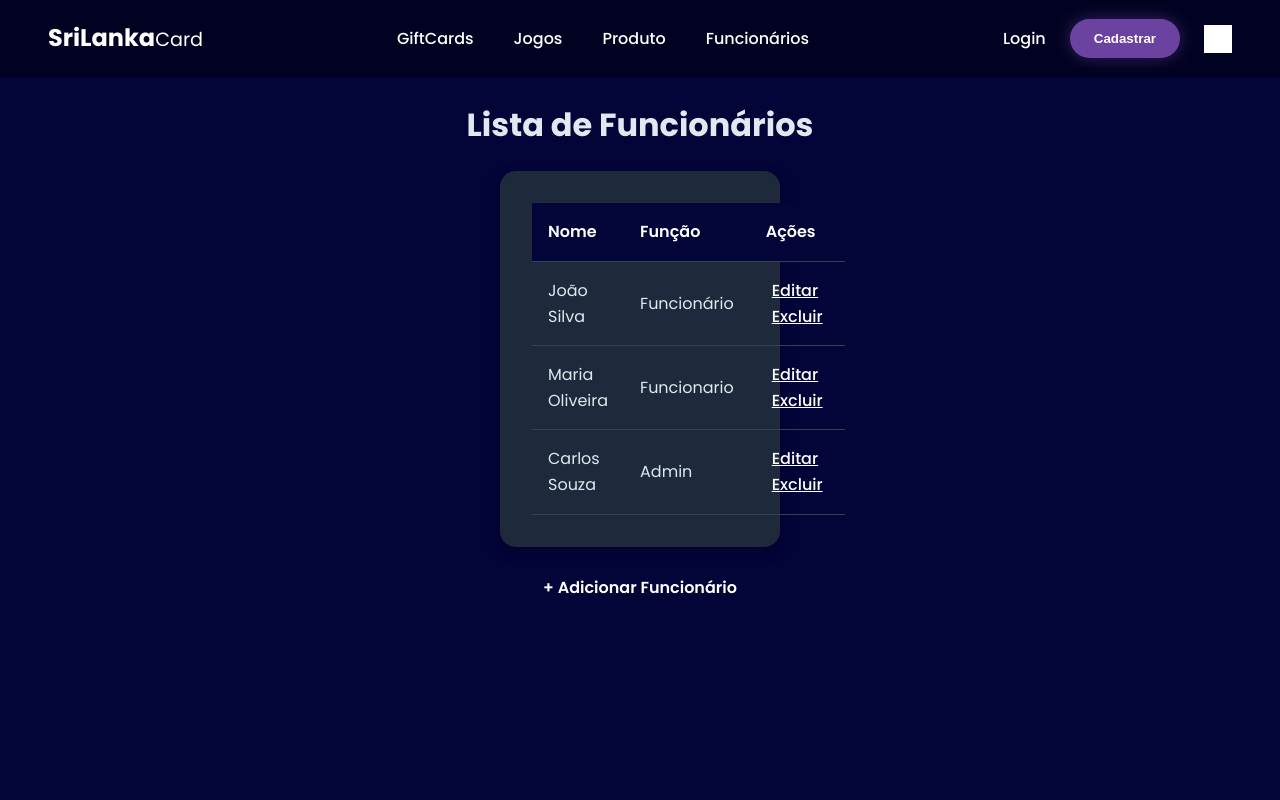
After one commit to Am4r00/SriLanka-Card, a Spring app: template src/main/resources/templates/employe.html in a window 1280 px wide. The commit adds this page. Run offline with Thymeleaf, Linux system fonts and the light colour scheme; the template is opened without the code that fills it, so the values that code supplies are empty; grey boxes are pictures that could not be loaded.

Commit message:
Criando tela de funcionário

```diff
--- /dev/null
+++ b/src/main/resources/static/css/employe.css
@@ -0,0 +1,247 @@
+/* ------------- overrides para garantir fundo sem imagem ------------- */
+:root{
+    --primary-color:#6C42A1; --secondary-color:#A379D5; --dark-bg:#030438;
+    --light-bg:#1e293b; --text-color:#e2e8f0; --subtle-text:#94a3b8;
+    --border-color:#334155; --white:#fff; --success:#5ac561; --danger:#f04848;
+}
+
+html, body{
+    background-color:var(--dark-bg) !important;
+    background-image:none !important;
+    background-repeat:no-repeat !important;
+    background-size:cover !important;
+    min-height:100%;
+}
+
+/* remover imagens aplicadas em classes comuns de hero/banner */
+.hero, .promo-banner, .header-hero, .page-hero, .main-hero, .site-hero {
+    background-image: none !important;
+    background-color: transparent;
+}
+
+/* remover pseudo-elementos que possam conter imagem */
+html::before, html::after, body::before, body::after {
+    background-image: none !important;
+}
+
+/* remover imagem do footer/section caso exista */
+footer, .about-footer { background-image: none !important; }
+
+/* ===================== seu css de funcionarios ===================== */
+/* === ESTILO GLOBAL === */
+body {
+    font-family: 'Poppins', sans-serif;
+    margin: 0;
+    padding: 0;
+    background-color: var(--dark-bg);
+    color: var(--text-color);
+    line-height: 1.6;
+}
+
+/* === NAVBAR === */
+.navbar {
+    background-color: rgba(0, 0, 0, .4);
+    backdrop-filter: blur(10px);
+    -webkit-backdrop-filter: blur(10px);
+    padding: 1.2rem 3rem;
+}
+
+.navbar-container {
+    display: flex;
+    justify-content: space-between;
+    align-items: center;
+    max-width: 1200px;
+    margin: 0 auto;
+}
+
+.logo {
+    font-size: 1.5rem;
+    font-weight: 700;
+    text-decoration: none;
+    color: #fff;
+}
+
+.logo span {
+    font-weight: 400;
+    font-size: 1.2rem;
+}
+
+.nav-links ul {
+    list-style: none;
+    display: flex;
+    gap: 2.5rem;
+    padding: 0;
+    margin: 0;
+}
+
+.nav-links a {
+    text-decoration: none;
+    color: #fff;
+    font-weight: 500;
+    transition: color .3s ease;
+}
+
+.nav-links a:hover {
+    color: var(--secondary-color);
+}
+
+.nav-actions {
+    display: flex;
+    align-items: center;
+    gap: 1.5rem;
+}
+
+.login-link {
+    text-decoration: none;
+    color: #fff;
+    font-weight: 500;
+    transition: color .3s ease;
+}
+
+.login-link:hover {
+    color: var(--secondary-color);
+}
+
+.cta-button {
+    background: var(--primary-color);
+    color: var(--white);
+    padding: .75rem 1.5rem;
+    border: none;
+    border-radius: 50px;
+    font-weight: 600;
+    cursor: pointer;
+    transition: background-color .3s ease;
+    box-shadow: 0 0 15px rgba(108, 66, 161, .5);
+}
+
+.cta-button:hover {
+    background-color: var(--secondary-color);
+}
+
+/* === CONTAINER PRINCIPAL === */
+.container {
+    max-width: 1200px;
+    margin: 3rem auto;
+    padding: 0 2rem;
+}
+
+.page-title{
+    text-align: center;
+}
+
+/* === TÍTULO === */
+.container h1 {
+    text-align: center;
+    font-size: 2rem;
+    margin-bottom: 1rem;
+    color: var(--white);
+}
+
+/* === BOTÃO PRINCIPAL === */
+.add.btn {
+    display: inline-block;
+    background: none;
+    color: var(--white);
+    padding: 0.75rem 1.5rem;
+    border: none;
+    font-weight: 600;
+    text-decoration: none;
+    transition: background-color 0.3s ease;
+}
+
+.add.btn:hover{
+    color: var(--secondary-color);
+}
+
+.button-container {
+    display: flex;
+    justify-content: center; /* centraliza horizontalmente */
+    margin-top: 1rem;
+}
+
+
+/* === TABELA DE FUNCIONÁRIOS === */
+.table-container {
+    background-color: var(--light-bg);
+    padding: 2rem;
+    border-radius: 1rem;
+    margin-top: 1rem;
+    box-shadow: 0 5px 15px rgba(0,0,0,0.2);
+    margin-left: 500px;
+    margin-right: 500px;
+}
+
+.table-container table {
+    width: 100%;
+    border-collapse: collapse;
+    color: var(--text-color);
+}
+
+.table-container th, .table-container td {
+    padding: 1rem;
+    text-align: left;
+    border-bottom: 1px solid var(--border-color);
+}
+
+.table-container th {
+    background-color: var(--dark-bg);
+    color: var(--white);
+    font-weight: 600;
+}
+
+.table-container tr:hover {
+    background-color: rgba(255,255,255,0.03);
+}
+
+/* === BOTÕES DE AÇÃO === */
+.btn.edit,
+.btn.delete {
+    background: none;       /* sem fundo */
+    color: var(--white);    /* texto branco */
+    border: none;           /* sem borda */
+    padding: 6px;             /* sem padding */
+    cursor: pointer;        /* pointer ao passar o mouse */
+    text-decoration: underline; /* opcional: sublinha ao estilo link */
+    font-weight: 500;
+    transition: color 0.3s ease;
+}
+
+.btn.edit:hover,
+.btn.delete:hover {
+    color: var(--secondary-color); /* muda cor ao passar o mouse */
+    text-decoration: underline;    /* mantém sublinhado */
+}
+
+
+/* === FORMULÁRIO DE CADASTRO/EDIÇÃO === */
+.form-container {
+    background-color: var(--light-bg);
+    padding: 2rem;
+    border-radius: 1rem;
+    box-shadow: 0 5px 15px rgba(0,0,0,0.2);
+    max-width: 600px;
+    margin: 2rem auto;
+}
+
+.form-container h2 { text-align:center; color:var(--white); margin-bottom:1.5rem; }
+
+.form-group { margin-bottom:1.2rem; }
+.form-group label { display:block; color:var(--subtle-text); margin-bottom:.5rem; }
+.form-group input, .form-group select {
+    width:100%; padding:.75rem 1rem; background-color:var(--dark-bg); color:var(--white);
+    border:1px solid var(--border-color); border-radius:8px; outline:none;
+}
+.form-group input:focus, .form-group select:focus { border-color:var(--secondary-color); }
+
+.submit-btn {
+    display:block; width:100%; background-color:var(--primary-color); color:var(--white);
+    border:none; padding:.75rem; font-weight:600; border-radius:50px; cursor:pointer; transition:background-color .3s;
+}
+.submit-btn:hover { background-color:var(--secondary-color); }
+
+/* === RESPONSIVIDADE === */
+@media (max-width:768px) {
+    .navbar ul { flex-direction:column; gap:1rem; }
+    .table-container { overflow-x:auto; }
+    .form-container { width:90%; padding:1.5rem; }
+}
--- /dev/null
+++ b/src/main/resources/templates/employe.html
@@ -0,0 +1,92 @@
+<!DOCTYPE html>
+<html lang="pt-br">
+
+<head>
+  <meta charset="UTF-8" />
+  <meta name="viewport" content="width=device-width, initial-scale=1.0" />
+  <title>Funcionários | SriLanka Card</title>
+
+  <link rel="stylesheet" href="../static/css/homeStyle.css">
+  <link rel="stylesheet" href="../static/css/employe.css">
+  <link rel="preconnect" href="https://fonts.googleapis.com">
+  <link rel="preconnect" href="https://fonts.gstatic.com" crossorigin>
+  <link
+          href="https://fonts.googleapis.com/css2?family=Poppins:wght@400;500;600;700&display=swap"
+          rel="stylesheet">
+</head>
+
+<body>
+
+<!-- navbar -->
+<header class="navbar">
+  <div class="navbar-container">
+    <a href="home.html" class="logo">SriLanka<span>Card</span></a>
+
+    <nav class="nav-links">
+      <ul>
+        <li><a href="giftcard.html">GiftCards</a></li>
+        <li><a href="jogos.html">Jogos</a></li>
+        <li><a href="product.html">Produto</a></li>
+        <li><a href="#" class="active">Funcionários</a></li>
+      </ul>
+    </nav>
+
+    <div class="nav-actions">
+      <a href="login.html" class="login-link">Login</a>
+      <a href="singup.html"><button class="cta-button">Cadastrar</button></a>
+      <a href="cart.html" class="cart-link" aria-label="Carrinho de Compras">
+        <img src="../static/img/carrinho.png" alt="shopping-cart-icon">
+      </a>
+    </div>
+  </div>
+</header>
+
+<!-- conteúdo principal -->
+<main class="main-container">
+  <h1 class="page-title">Lista de Funcionários</h1>
+
+  <div class="table-container">
+    <table class="styled-table">
+      <thead>
+      <tr>
+        <th>Nome</th>
+        <th>Função</th>
+        <th>Ações</th>
+      </tr>
+      </thead>
+      <tbody>
+      <tr>
+        <td>João Silva</td>
+        <td>Funcionário</td>
+        <td class="actions">
+          <a href="#" class="btn edit">Editar</a>
+          <a href="#" class="btn delete">Excluir</a>
+        </td>
+      </tr>
+      <tr>
+        <td>Maria Oliveira</td>
+        <td>Funcionario</td>
+        <td class="actions">
+          <a href="#" class="btn edit">Editar</a>
+          <a href="#" class="btn delete">Excluir</a>
+        </td>
+      </tr>
+      <tr>
+        <td>Carlos Souza</td>
+        <td>Admin</td>
+        <td class="actions">
+          <a href="#" class="btn edit">Editar</a>
+          <a href="#" class="btn delete">Excluir</a>
+        </td>
+      </tr>
+      </tbody>
+    </table>
+  </div>
+
+  <div class="button-container">
+    <a href="#" class="btn add">+ Adicionar Funcionário</a>
+  </div>
+</main>
+
+</body>
+</html>
--- a/src/main/resources/templates/home.html
+++ b/src/main/resources/templates/home.html
@@ -23,7 +23,7 @@
                 <li><a href="giftcard.html">GiftCards</a></li>
                 <li><a href="jogos.html">Jogos</a></li>
                 <li><a href="product.html">Produto</a></li>
-                <li><a href="#">Funcionarios</a></li>
+                <li><a href="employe.html">Funcionarios</a></li>
             </ul>
         </nav>
 
```
Also changed, not shown: pom.xml (+18 -0 lines).
